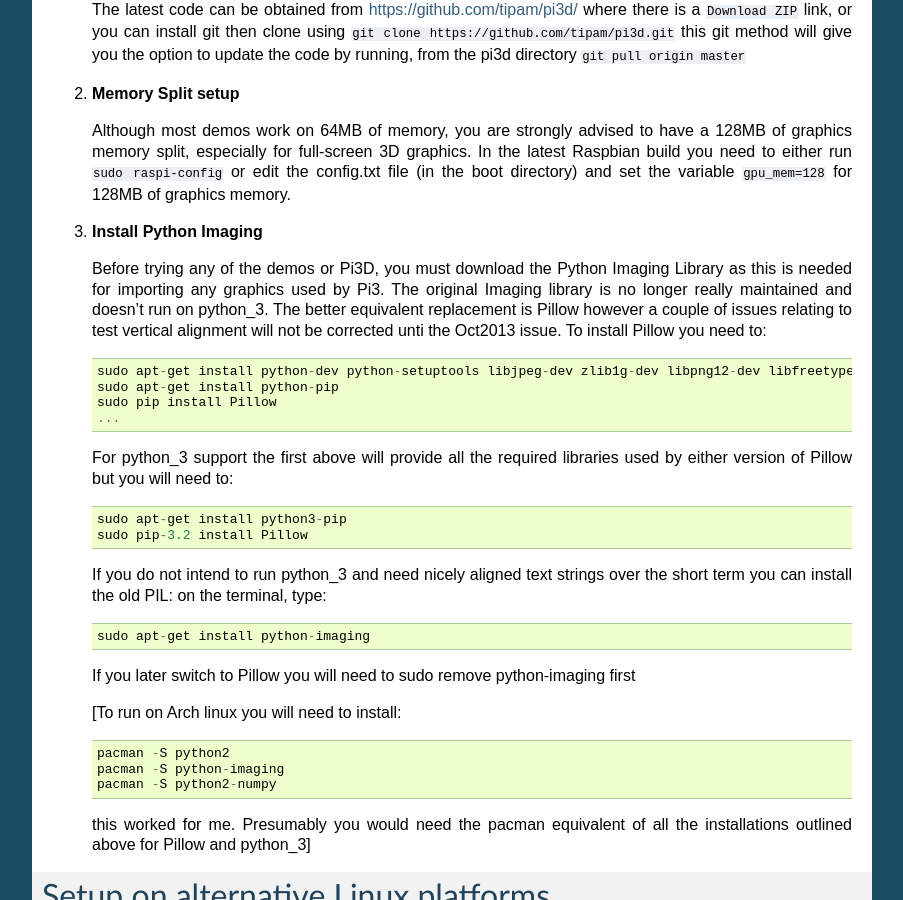
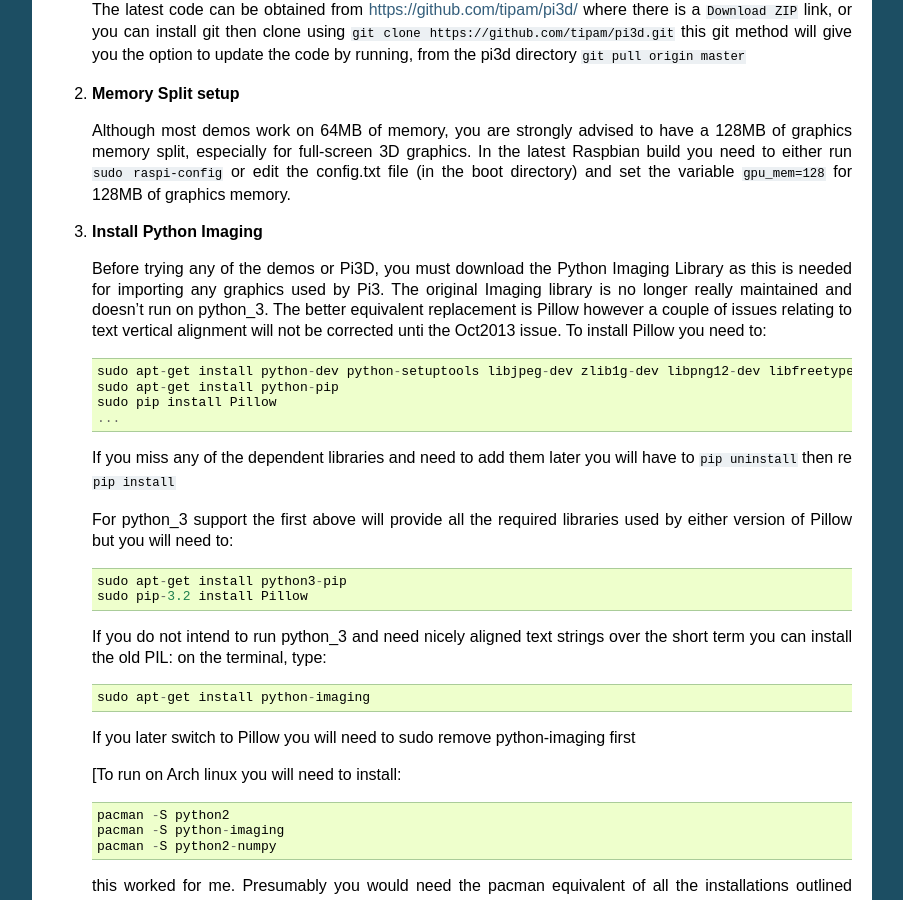
Before and after one commit to pi3d/pi3d.github.com, a Sphinx documentation site: the page built from sphinx/ReadMe.rst, in a window 1280 px wide and 900 px high, scrolled down 5675 px. Shown: the whole window, without its empty margins (198-1101 px from the left). Built offline with Sphinx 7.4.7, drawn with Linux system fonts in a browser that asks for light colours.

Commit message:
couple of typos

```diff
--- a/ReadMe.rst
+++ b/ReadMe.rst
@@ -162,13 +162,16 @@ Setup on the Raspberry Pi
     Library as this is needed for importing any graphics used by Pi3. The original
     Imaging library is no longer really maintained and doesn't run on python_3.
     The better equivalent replacement is Pillow however a couple of issues
-    relating to test vertical alignment will not be corrected unti the Oct2013
+    relating to text vertical alignment will not be corrected unti the Oct2013
     issue. To install Pillow you need to::
 
       sudo apt-get install python-dev python-setuptools libjpeg-dev zlib1g-dev libpng12-dev libfreetype6-dev
       sudo apt-get install python-pip
       sudo pip install Pillow
       ...
+
+    If you miss any of the dependent libraries and need to add them later
+    you will have to ``pip uninstall`` then re ``pip install``
 
     For python_3 support the first above will provide all the required
     libraries used by either version of Pillow but you will need to::
--- a/sphinx/ReadMe.rst
+++ b/sphinx/ReadMe.rst
@@ -162,13 +162,16 @@ Setup on the Raspberry Pi
     Library as this is needed for importing any graphics used by Pi3. The original
     Imaging library is no longer really maintained and doesn't run on python_3.
     The better equivalent replacement is Pillow however a couple of issues
-    relating to test vertical alignment will not be corrected unti the Oct2013
+    relating to text vertical alignment will not be corrected unti the Oct2013
     issue. To install Pillow you need to::
 
       sudo apt-get install python-dev python-setuptools libjpeg-dev zlib1g-dev libpng12-dev libfreetype6-dev
       sudo apt-get install python-pip
       sudo pip install Pillow
       ...
+
+    If you miss any of the dependent libraries and need to add them later
+    you will have to ``pip uninstall`` then re ``pip install``
 
     For python_3 support the first above will provide all the required
     libraries used by either version of Pillow but you will need to::
```
Also changed, not shown: 4 other files.
